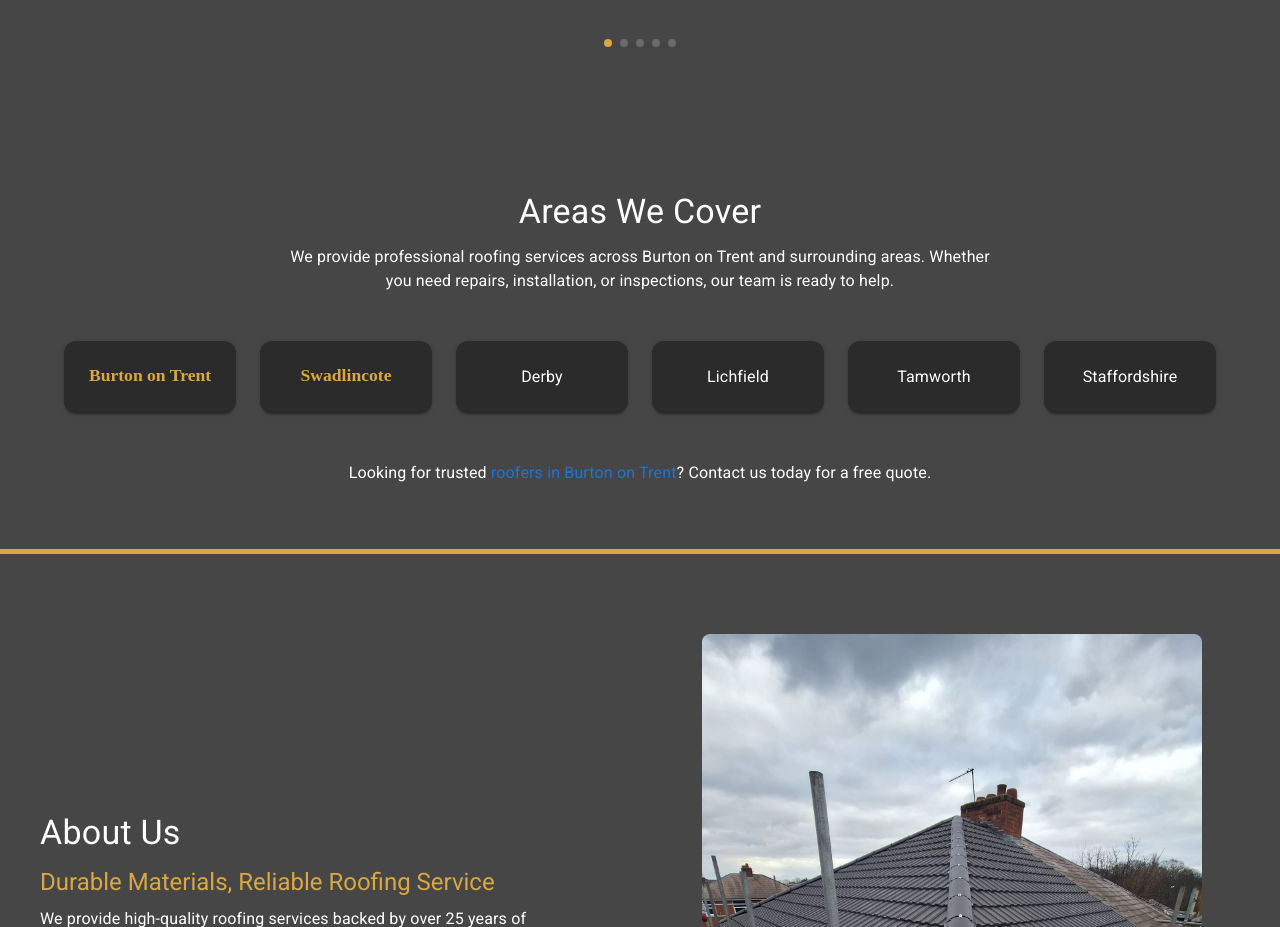
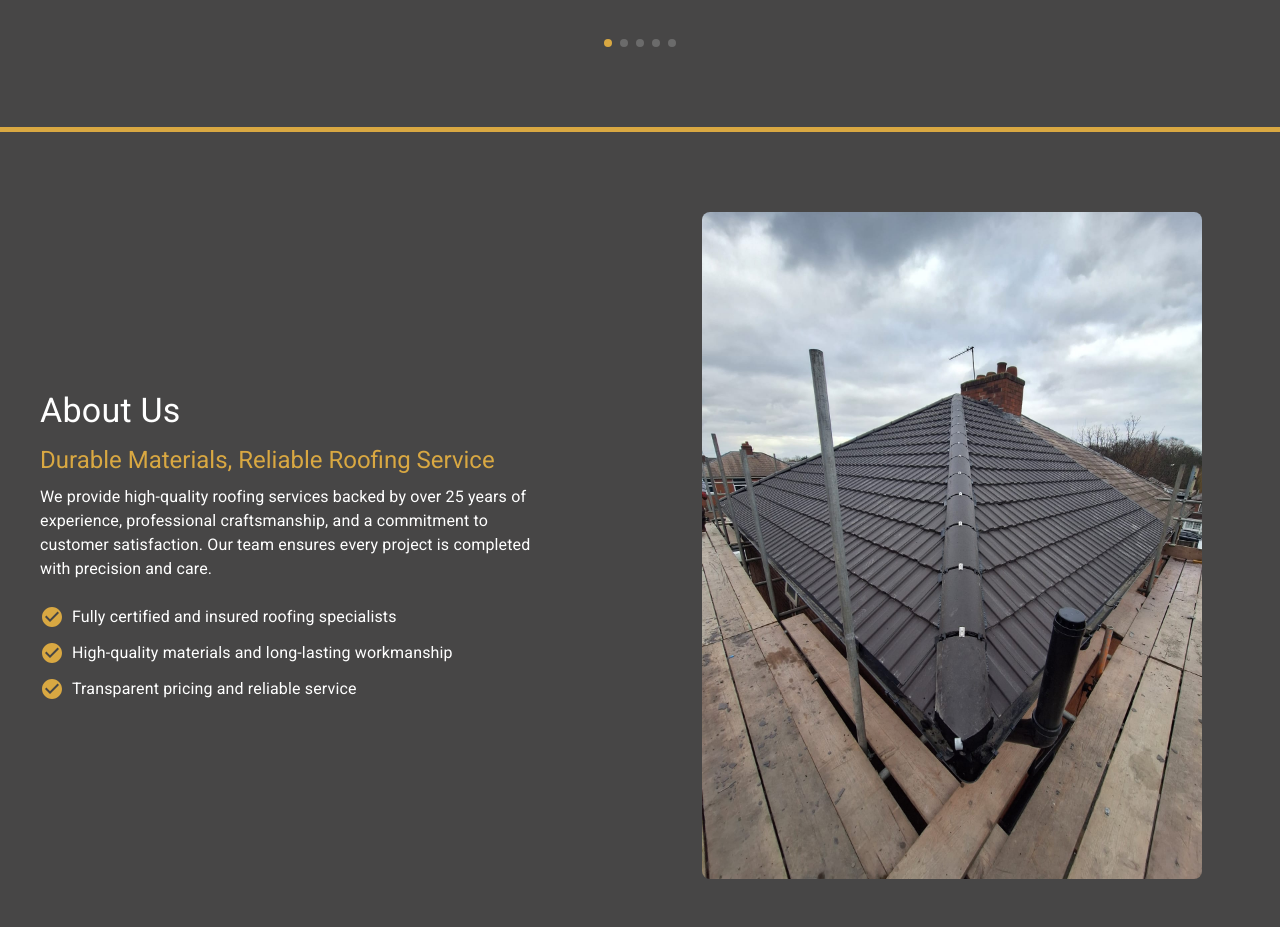
Before and after one commit to jkordek/rhroofing-website, a React (Vite) app: page / in a window 1280 px wide. Shown: the part 1180-2107 px from the top of the page. Built offline with nearby package versions, Linux system fonts and the light colour scheme.

Commit message:
Remove Aread section

```diff
--- a/src/components/AreaSection.jsx
+++ /dev/null
@@ -1,91 +0,0 @@
-import { Box, Container, Typography, Paper, Link, Stack } from "@mui/material";
-
-export default function AreasSection() {
-  const areas = [
-    { name: "Burton on Trent", link: "/roofers-burton-on-trent" },
-    { name: "Swadlincote", link: "/roofers-swadlincote" },
-    { name: "Derby" },
-    { name: "Lichfield" },
-    { name: "Tamworth" },
-    { name: "Staffordshire" },
-  ];
-
-  return (
-    <Box sx={{ py: 8, color: "#fff", textAlign: "center" }}>
-      <Container maxWidth="lg">
-        {/* Title */}
-        <Typography
-          variant="h4"
-          fontWeight="bold"
-          gutterBottom
-          textAlign="center"
-        >
-          Areas We Cover
-        </Typography>
-
-        {/* Description */}
-        <Typography
-          sx={{ mb: 5, maxWidth: 700, mx: "auto" }}
-          textAlign="center"
-        >
-          We provide professional roofing services across Burton on Trent
-          and surrounding areas. Whether you need repairs, installation,
-          or inspections, our team is ready to help.
-        </Typography>
-
-        {/* Cards */}
-        <Stack
-          direction={{ xs: "column", md: "row" }}
-          spacing={3}
-          sx={{
-            mt: 6,
-            alignItems: "stretch",
-          }}
-        >
-          {areas.map((area, index) => (
-            <Paper
-              key={index}
-              elevation={2}
-              sx={{
-                width: { xs: "100%", sm: "45%", md: "30%" },
-                p: 3,
-                textAlign: "center",
-                borderRadius: 3,
-                transition: "0.25s",
-                bgcolor: "#2B2B2B",
-                color: "#fff",
-                "&:hover": {
-                  transform: "translateY(-4px)",
-                  boxShadow: 6,
-                },
-              }}
-            >
-              {area.link ? (
-                <Link
-                  href={area.link}
-                  underline="none"
-                  sx={{ fontWeight: "bold", fontSize: "1.1rem", textDecoration: "none", color: "#D9A842" }}
-                >
-                  {area.name}
-                </Link>
-              ) : (
-                <Typography fontWeight={500}>
-                  {area.name}
-                </Typography>
-              )}
-            </Paper>
-          ))}
-        </Stack>
-
-        {/* CTA */}
-        <Typography sx={{ mt: 6 }} textAlign="center">
-          Looking for trusted{" "}
-          <Link href="/roofers-burton-on-trent" underline="hover">
-            roofers in Burton on Trent
-          </Link>
-          ? Contact us today for a free quote.
-        </Typography>
-      </Container>
-    </Box>
-  );
-}
--- a/src/pages/Home.jsx
+++ b/src/pages/Home.jsx
@@ -1,7 +1,6 @@
 import Hero from "../components/Hero";
 import Services from "../components/Services";
 import AboutUs from "../components/AboutUs";
-import AreasSection from "../components/AreaSection";
 import Contact from "../components/Contact";
 import SEO from "../components/SEO";
 
@@ -16,7 +15,6 @@ export default function Home() {
 
       <Hero />
       <Services />
-      <AreasSection />
       <AboutUs />
       <Contact />
     </>
```
Also changed, not shown: src/pages/AreaBurtonPage.jsx (deleted, +0 -24 lines), src/pages/AreaSwadlincotePage.jsx (deleted, +0 -166 lines).
